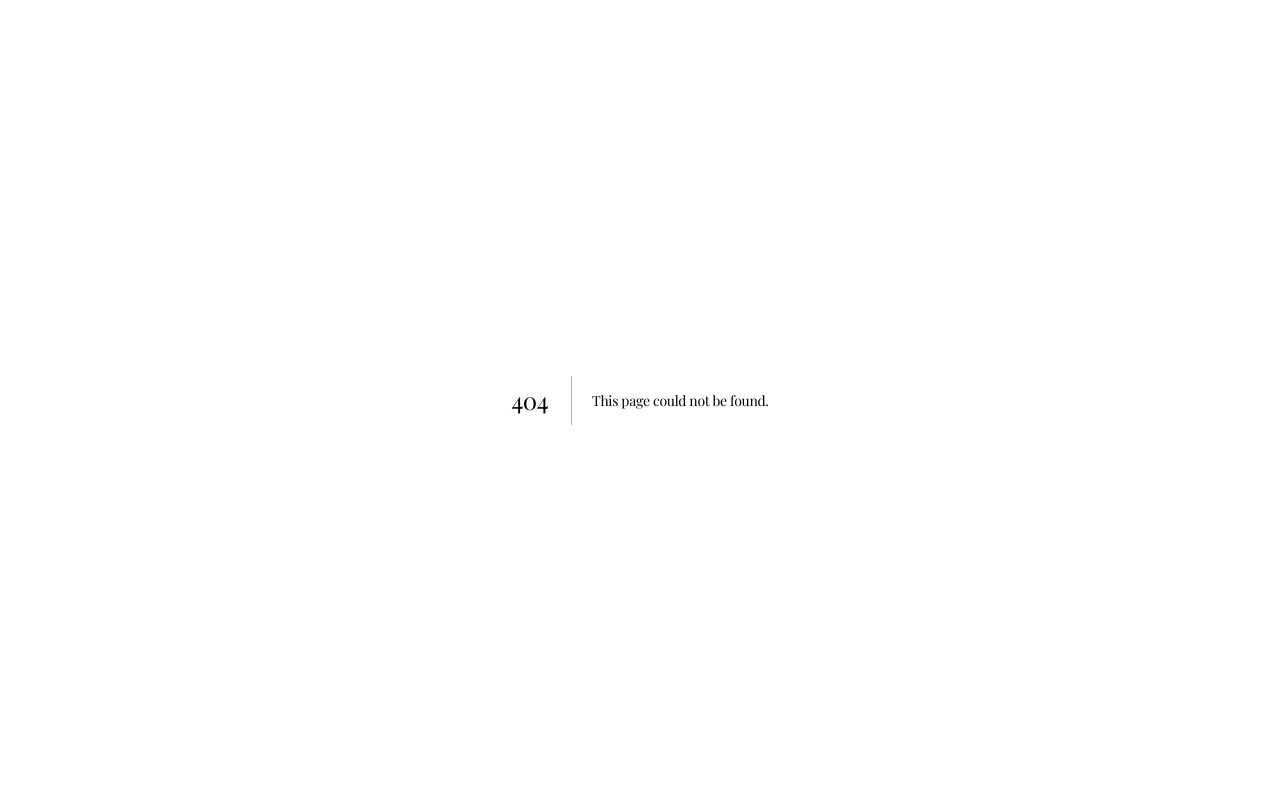
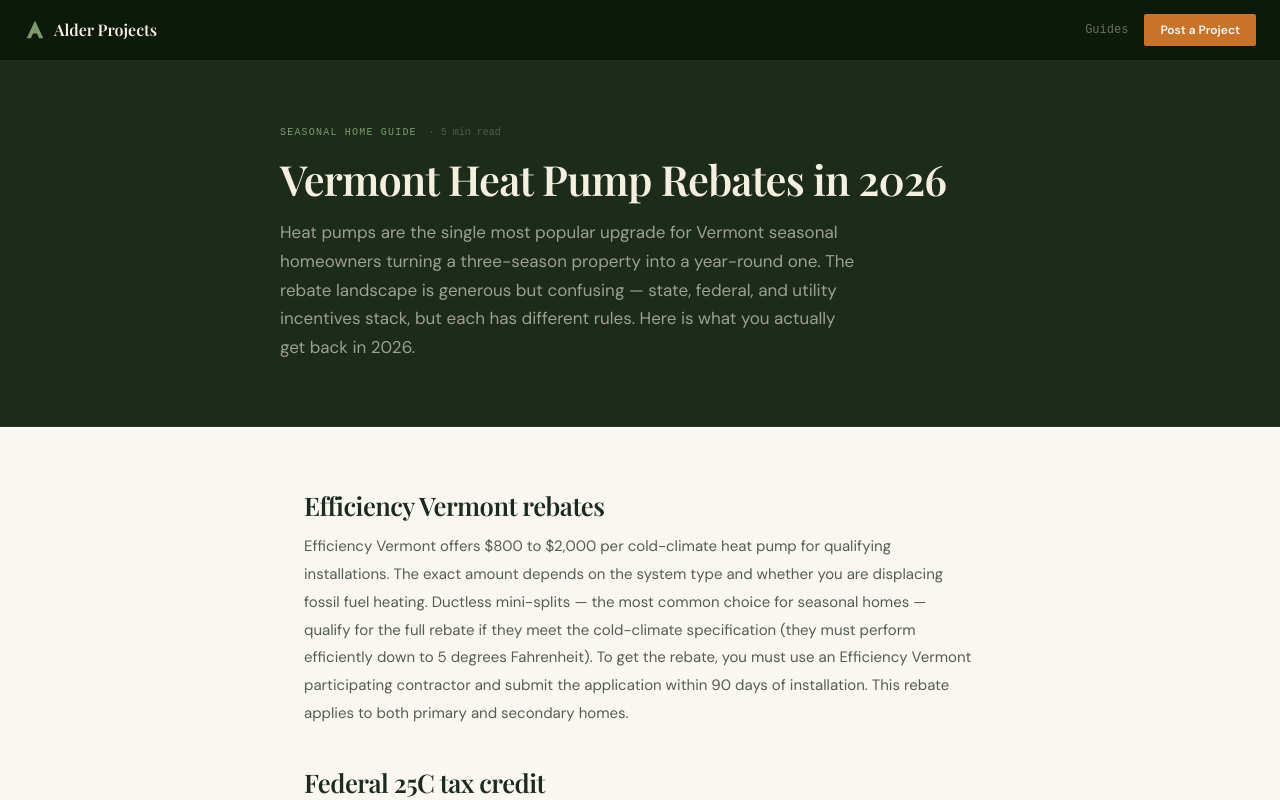
Before and after one commit to alderprojects/alder-projects-site, a Next.js app: page /guides/heat-pump-rebates-vermont in a window 1280 px wide. Before the commit this address had no page. Shown: the top 800 px of the page. Built offline with nearby package versions, Linux system fonts and the light colour scheme.

Commit message:
Guide: Vermont heat pump rebates in 2026

```diff
--- /dev/null
+++ b/src/app/guides/heat-pump-rebates-vermont/page.tsx
@@ -0,0 +1,37 @@
+import type { Metadata } from 'next'
+import GuidePage from '@/components/GuidePage'
+export const metadata: Metadata = {
+  title: 'Vermont Heat Pump Rebates in 2026: What You Actually Get Back | Alder Projects',
+  description: 'Efficiency Vermont, federal tax credits, and utility rebates for cold-climate heat pumps in 2026. Real numbers, eligibility rules, and how to stack incentives.',
+  alternates: { canonical: 'https://alderprojects.com/guides/heat-pump-rebates-vermont' },
+}
+const content = {
+  eyebrow: 'Seasonal Home Guide', readTime: '5 min',
+  h1: 'Vermont Heat Pump Rebates in 2026',
+  intro: "Heat pumps are the single most popular upgrade for Vermont seasonal homeowners turning a three-season property into a year-round one. The rebate landscape is generous but confusing \u2014 state, federal, and utility incentives stack, but each has different rules. Here is what you actually get back in 2026.",
+  sections: [
+    { heading: 'Efficiency Vermont rebates', body: "Efficiency Vermont offers $800 to $2,000 per cold-climate heat pump for qualifying installations. The exact amount depends on the system type and whether you are displacing fossil fuel heating. Ductless mini-splits \u2014 the most common choice for seasonal homes \u2014 qualify for the full rebate if they meet the cold-climate specification (they must perform efficiently down to 5 degrees Fahrenheit). To get the rebate, you must use an Efficiency Vermont participating contractor and submit the application within 90 days of installation. This rebate applies to both primary and secondary homes." },
+    { heading: 'Federal 25C tax credit', body: "The federal Energy Efficient Home Improvement Credit (Section 25C) covers 30% of the cost of qualifying heat pumps, up to $2,000 per year. This is a tax credit, not a rebate \u2014 it reduces your tax bill dollar for dollar, but you need to have at least that much tax liability to claim it. The system must meet the ENERGY STAR Most Efficient specification. There is no income limit. The credit resets annually. For seasonal homes: the property must be in the United States and the system must serve a dwelling you own. Second homes generally qualify, but consult your tax advisor." },
+    { heading: 'Stacking the incentives', body: "The Efficiency Vermont rebate and the federal tax credit can be combined. On a typical cold-climate mini-split system costing $4,500 installed, the math works out to roughly $1,200 from Efficiency Vermont plus $1,350 from the federal credit (30% of $4,500) \u2014 bringing the effective cost down to about $1,950. Some utility companies offer additional incentives on top of these. Green Mountain Power and Vermont Electric Coop both run periodic promotions. Check with your utility before scheduling the installation." },
+    { heading: 'What a heat pump actually does for a seasonal home', body: "The real value for a seasonal homeowner is not just heating \u2014 it is flexibility. A cold-climate heat pump lets you use the house comfortably in shoulder seasons (April, May, October, November) without firing up the main heating system. It provides cooling in summer when Vermont heat and humidity hit. And it maintains a safe minimum temperature in winter to protect pipes, all while running on electricity instead of delivered fuel. For a Greensboro or Stowe seasonal home, the difference between leaving the oil furnace at 55 degrees all winter and letting a heat pump handle it quietly is hundreds of dollars per season." },
+    { heading: 'What it costs before rebates', body: "A single-zone ductless mini-split, installed: $3,500 to $5,500. A multi-zone system serving 2 to 3 rooms: $7,000 to $12,000. A whole-home ducted system: $12,000 to $20,000. For most seasonal homes, one or two single-zone units in the main living area and primary bedroom is the sweet spot. You keep your existing heating system as backup, add the heat pump for daily use and shoulder season comfort, and the rebates bring the effective cost to roughly $2,000 to $4,000." },
+    { heading: 'Finding a qualified installer', body: "The Efficiency Vermont rebate requires a participating contractor. Most established HVAC contractors in Vermont are already on the list. Look for contractors with cold-climate heat pump experience specifically \u2014 a system designed for North Carolina performs differently in a Vermont January. Ask how many cold-climate installs they have done, whether they handle the rebate paperwork, and what their warranty covers. Or post your project on Alder Projects and we will match you with a local installer who does this work." },
+  ],
+  faqs: [
+    { q: "Do heat pump rebates apply to second homes in Vermont?", a: "The Efficiency Vermont rebate applies to any home with an electric account in their service territory. The federal 25C credit generally applies to second homes you own, though you should confirm with your tax advisor." },
+    { q: "Can I install a heat pump myself and still get the rebate?", a: "No. The Efficiency Vermont rebate requires a participating contractor for installation." },
+    { q: "How long does it take to get the rebate?", a: "Efficiency Vermont typically processes rebates within 4 to 6 weeks after submission. The federal tax credit is claimed on your annual tax return." },
+    { q: "Do heat pumps work in Vermont winters?", a: "Cold-climate heat pumps are rated to operate efficiently down to -15 degrees Fahrenheit or below. They are the standard recommendation for Vermont. Standard heat pumps lose efficiency below 30 degrees and are not appropriate here." },
+  ],
+  relatedGuides: [
+    { label: 'How to winterize a Vermont seasonal home', href: '/guides/winterizing-vermont-seasonal-home' },
+    { label: 'Vermont septic systems for seasonal owners', href: '/guides/vermont-septic-what-to-know' },
+    { label: 'Renovating in a Vermont flood zone', href: '/guides/vermont-flood-zone-renovation' },
+  ],
+  relatedPages: [
+    { label: 'Scan your property', href: '/seasonal-home-report' },
+    { label: 'Post a project', href: '/#submit-project' },
+    { label: 'HVAC contractors Vermont', href: '/hvac-contractors-vermont' },
+  ],
+}
+export default function Page() { return <GuidePage content={content} /> }
```
